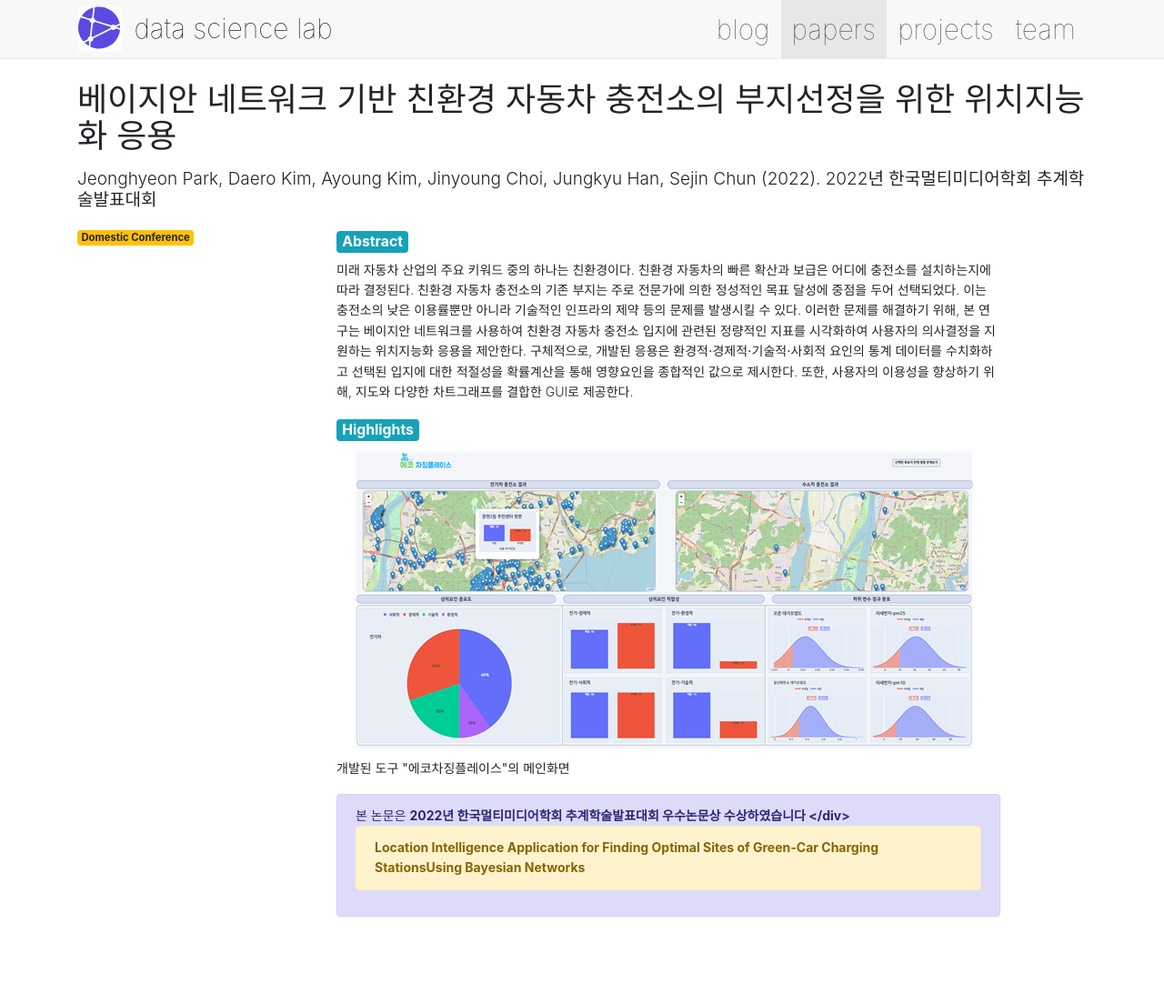
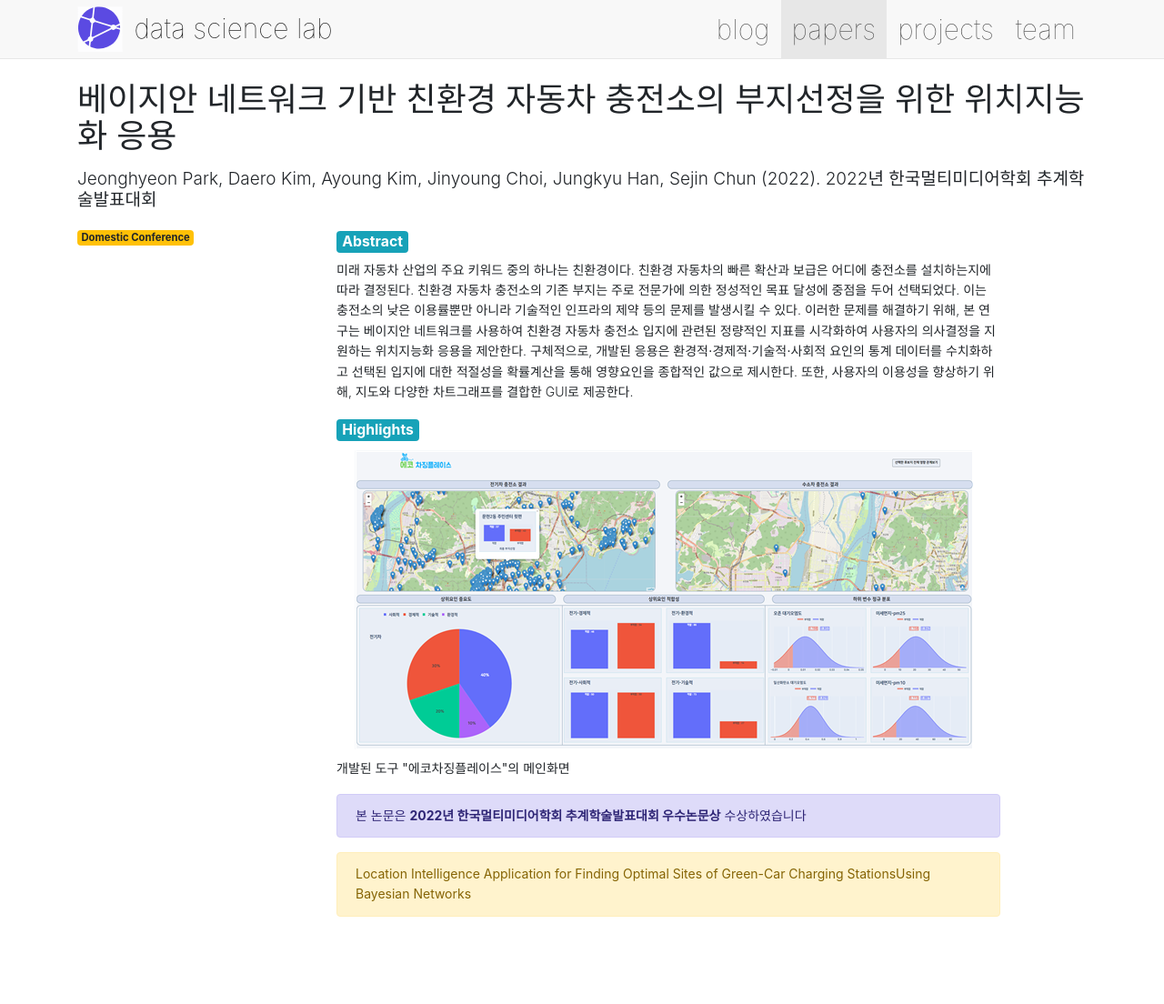
Before and after one commit to datascience-labs/datascience-labs.github.io, a Jekyll site: the page built from papers/_posts/2022-11-18-kmms2022-location-intelligence-application.md, in a window 1280 px wide. Shown: the whole page at 91% size. Built offline with Jekyll 4.4.1, drawn with Linux system fonts in a browser that asks for light colours.

```diff
--- a/papers/_posts/2022-11-18-kmms2022-location-intelligence-application.md
+++ b/papers/_posts/2022-11-18-kmms2022-location-intelligence-application.md
@@ -20,8 +20,9 @@ journal: "2022년 한국멀티미디어학회 추계학술발표대회"
 </figure>
 
 <div class="alert alert-primary" role="alert">
-    본 논문은 <strong>2022년 한국멀티미디어학회 추계학술발표대회 우수논문상<strong> 수상하였습니다
+    본 논문은 <strong>2022년 한국멀티미디어학회 추계학술발표대회 우수논문상</strong> 수상하였습니다
 </div>
+
 
 <div class="alert alert-warning" role="alert">
    Location Intelligence Application for Finding Optimal Sites of Green-Car Charging StationsUsing Bayesian Networks
```
